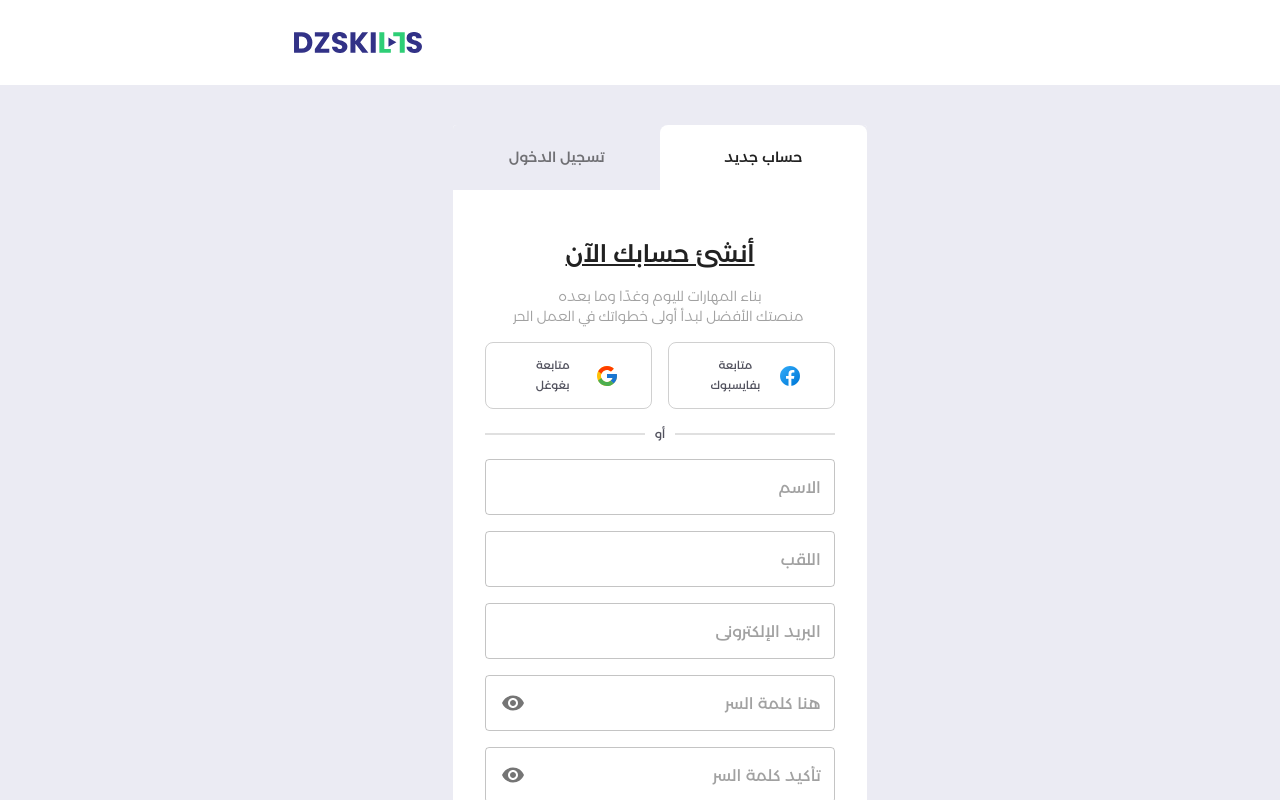
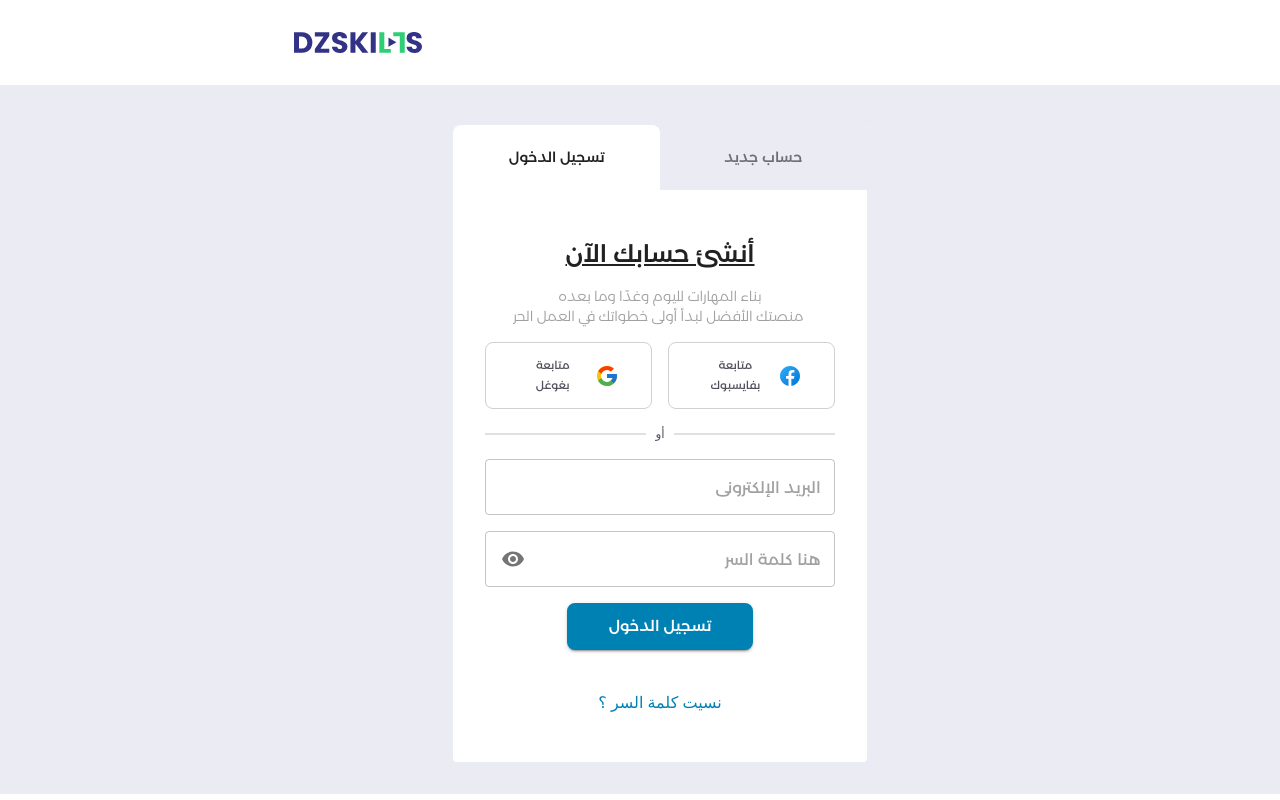
Before and after one commit to Spounka/DzSkills-Frontend, a React (Vite) app: page /login in a window 1280 px wide. Shown: the top 800 px of the page. Built offline with nearby package versions, Linux system fonts and the light colour scheme.

Commit message:
idk anymore, i'm on a tight schedule

```diff
--- a/src/components/ui/FullWidthTab.tsx
+++ b/src/components/ui/FullWidthTab.tsx
@@ -1,16 +1,25 @@
-import { Tabs } from '@mui/material';
+import { Tab, Tabs } from '@mui/material';
 import { Box } from '@mui/system';
 import React from 'react';
+import { v4 as uuidv4 } from 'uuid';
 import { TabPanel } from './TabPanel';
 
 
 interface props {
-    tabs: React.ReactElement[];
+    tabLabels: string[];
     panels: React.ReactElement[];
     startState?: number
 }
 
-function FullWidthTab({ tabs, panels, startState }: props) {
+function a11yProps(index: number) {
+    return {
+        id: `simple-tab-${index}`,
+        'aria-controls': `simple-tabpanel-${index}`,
+    };
+}
+
+
+function FullWidthTab({ tabLabels, panels, startState }: props) {
     const [value, setValue] = React.useState(startState || 0);
 
     const handleChange = (event: React.SyntheticEvent, newValue: number) => {
@@ -42,12 +51,14 @@ function FullWidthTab({ tabs, panels, startState }: props) {
                         },
                     }}
                 >
-                    {tabs.map((tab) => tab)}
+                    {tabLabels.map((label, index) => {
+                        return <Tab disableRipple label={label} {...a11yProps(index)} key={uuidv4()} />
+                    })}
                 </Tabs>
             </Box>
             {panels.map((panel, index) => {
                 return (
-                    <TabPanel value={value} index={index} key={index}>
+                    <TabPanel value={value} index={index} key={uuidv4()}>
                         {panel}
                     </TabPanel>
                 )
--- a/src/components/ui/TabPanel.tsx
+++ b/src/components/ui/TabPanel.tsx
@@ -1,4 +1,3 @@
-import { Typography } from '@mui/material';
 import { Box } from '@mui/system';
 
 export interface TabPanelProps {
@@ -15,11 +14,8 @@ export function TabPanel({ children, index, value, ...other }: TabPanelProps) {
             {...other}
         >
             {value === index &&
-                <Box sx={{
-                    // px: 6,
-                    // py: 8
-                }}>
-                    <Typography>{children}</Typography>
+                <Box>
+                    {children}
                 </Box>}
         </div>
     );
--- /dev/null
+++ b/src/globals/axiosInstance.ts
@@ -0,0 +1,10 @@
+import axios from "axios";
+
+const axiosInstance = axios.create({
+    baseURL: "http://localhost:8000/api",
+    headers: {
+        "Content-Type": "multipart/form-data",
+    },
+});
+
+export default axiosInstance;
--- a/src/pages/authenticate/Authenticate.tsx
+++ b/src/pages/authenticate/Authenticate.tsx
@@ -9,17 +9,10 @@ interface props {
 
 }
 
-function a11yProps(index: number) {
-    return {
-        id: `simple-tab-${index}`,
-        'aria-controls': `simple-tabpanel-${index}`,
-    };
-}
-
 function Autenticate({ }: props) {
     const tabs = [
-        <Tab disableRipple label="حساب جديد" {...a11yProps(0)} />,
-        <Tab disableRipple label="تسجيل الدخول" {...a11yProps(1)} />,
+        "حساب جديد",
+        "تسجيل الدخول",
     ]
 
     const panels = [
@@ -60,7 +53,7 @@ function Autenticate({ }: props) {
                             gridColumnEnd: 9,
                         }}>
 
-                        <FullWidthTab tabs={tabs} panels={panels} startState={0} />
+                        <FullWidthTab tabLabels={tabs} panels={panels} startState={1} />
                     </Card>
                 </Box>
             </Grid>
--- /dev/null
+++ b/src/pages/authenticate/api/login.ts
@@ -0,0 +1,26 @@
+import axiosInstance from "../../../globals/axiosInstance";
+
+export async function login({ email, password }: any) {
+    const { data } = await axiosInstance.post("/rest-auth/login/", {
+        email,
+        password,
+    });
+    return data;
+}
+
+export async function signUp({
+    email,
+    password1,
+    password2,
+    first_name,
+    last_name,
+}: any) {
+    const { data } = await axiosInstance.post("/rest-auth/login", {
+        first_name,
+        last_name,
+        email,
+        password1,
+        password2,
+    });
+    return data;
+}
--- a/src/pages/authenticate/components/login/index.tsx
+++ b/src/pages/authenticate/components/login/index.tsx
@@ -1,11 +1,69 @@
-import { Stack, TextField, useTheme } from '@mui/material'
-import { Link } from 'react-router-dom'
+import { Paper, Stack, TextField, Typography, useTheme } from '@mui/material'
+import { useFormik } from 'formik'
+import { useMutation } from 'react-query'
+import { useDispatch } from 'react-redux'
+import { Link, useNavigate } from 'react-router-dom'
+import * as Yup from 'yup'
 import IconFormPassword from '../../../../components/form/IconFormPassword'
 import { MainButton } from '../../../../components/ui/MainButton'
+import { updateUser } from '../../../../redux/userSlice'
+import { login } from '../../api/login'
 import AuthFormsHeader from '../form-header'
 
-function Login() {
+
+const validationSchema = Yup.object({
+    email: Yup.string()
+        .email('البريد الإلكتروني غير صالح')
+        .required('تعبئة الخانة اجبارية'),
+    password: Yup.string()
+        .min(8, 'يجب ألا يقل طول الحقل عن 8 أحرف')
+        .required('تعبئة الخانة اجبارية')
+})
+
+const initialValues = {
+    email: '',
+    password: '',
+}
+
+interface props {
+    errors?: string | any
+}
+
+function ErrorField({ errors }: props) {
     const theme = useTheme()
+    return (
+        <Paper elevation={0} sx={{
+            bgcolor: theme.palette.error.light,
+            py: theme.spacing(),
+            px: theme.spacing(),
+            borderRadius: theme.spacing(),
+        }}>
+            <Typography
+                variant={'subtitle1'}
+                color={'white'}
+            >{errors}</Typography>
+        </Paper>
+    )
+
+}
+export default function Login() {
+    const theme = useTheme()
+    const dispatch = useDispatch()
+    const navigate = useNavigate()
+    const query = useMutation({
+        mutationKey: ['login'],
+        mutationFn: ({ email, password }: { email: string, password: string }) => login({ email, password }),
+        onSuccess: (response) => {
+            dispatch(updateUser(response))
+            navigate('/profile');
+        }
+
+    })
+    const formik = useFormik({
+        initialValues: initialValues,
+        validationSchema: validationSchema,
+        onSubmit: ({ email, password }) => query.mutate({ email, password })
+    })
     return (
         <Stack spacing={2} width={'100%'} sx={{
             py: 6,
@@ -14,10 +72,35 @@ function Login() {
             <AuthFormsHeader title="أنشئ حسابك الآن"
                 subheader={`بناء المهارات لليوم وغدًا وما بعده\n\ منصتك الأفضل لبدأ أولى خطواتك في العمل الحر`}
             />
-            <TextField name="email" type={'email'} variant="outlined"
-                fullWidth color="secondary" placeholder="البريد الإلكتروني" />
-            <IconFormPassword name="password" placeholder={"هنا كلمة السر"} />
-            <MainButton text={'تسجيل الدخول'} color={theme.palette.secondary.main} />
+            <form onSubmit={formik.handleSubmit}>
+                <Stack spacing={2} width={'100%'} >
+                    <TextField
+                        name="email"
+                        type={'email'}
+                        variant="outlined"
+                        fullWidth color="secondary" placeholder="البريد الإلكتروني"
+                        value={formik.values.email}
+                        onChange={formik.handleChange}
+                        error={formik.touched.email && Boolean(formik.errors.email)}
+                    />
+                    {formik.touched.email && formik.errors.email ? <>
+                        <Typography variant={'caption'} color={'error'} sx={{
+                            px: theme.spacing(2),
+                            m: 0
+                        }} >{formik.errors.email}</Typography>
+                    </> : null}
+                    <IconFormPassword
+                        value={formik.values.password}
+                        onChange={formik.handleChange}
+                        error={formik.touched.password && Boolean(formik.errors.password)}
+                        name="password" placeholder={"هنا كلمة السر"} />
+                    {formik.touched.password && formik.errors.password ? <>
+                        <Typography variant={'caption'} color={'error'} sx={{
+                            px: theme.spacing(2),
+                            m: 0
+                        }} >{formik.errors.password}</Typography>
+                    </> : null}
+                    <MainButton type={'submit'} text={'تسجيل الدخول'} color={theme.palette.secondary.main} />
 
                     <Link to="password-reset" style={{
                         color: `${theme.palette.secondary.main}`,
@@ -27,7 +110,7 @@ function Login() {
                         نسيت كلمة السر ؟
                     </Link>
                 </Stack>
+            </form>
+        </Stack >
     )
 }
-
-export default Login
--- a/src/pages/edit-profile/EditPasswordForm.tsx
+++ b/src/pages/edit-profile/EditPasswordForm.tsx
@@ -19,11 +19,21 @@ export function EditPasswordForm({ }) {
     }}>
 
         <EditProfileColumn>
-            <EditProfileField name={'current_password'} text={'كلمة السر الحالية'} type={'password'} />
+            <EditProfileField
+                name={'current_password'}
+                label={'كلمة السر الحالية'}
+                type={'password'} />
         </EditProfileColumn>
         <EditProfileColumn>
-            <EditProfileField grow name={'password1'} text={'كلمة السر الجديدة'} type={'password'} />
-            <EditProfileField grow name={'password2'} text={'تأكيد كلمة السر'} type={'password'} />
+            <EditProfileField
+                name={'password1'}
+                label={'كلمة السر الجديدة'}
+                type={'password'} />
+            <EditProfileField
+                grow
+                name={'password2'}
+                label={'تأكيد كلمة السر'}
+                type={'password'} />
         </EditProfileColumn>
         <ButtonGroup sx={{
             transition: 'all ease-in-out 300ms',
--- a/src/pages/edit-profile/EditProfileContent.tsx
+++ b/src/pages/edit-profile/EditProfileContent.tsx
@@ -1,14 +1,17 @@
 import { Avatar, ButtonGroup, useTheme } from '@mui/material';
 import Box from '@mui/material/Box';
 import Card from '@mui/material/Card';
+import { useSelector } from 'react-redux';
 import { MainButton } from '../../components/ui/MainButton';
-import UploadSvgIcon from '../../components/UploadSvgIcon';
+import UploadSvgIcon from '../../components/ui/UploadSvgIcon';
+import { selectUser } from '../../redux/userSlice';
 import EditProfileField from './components/fields';
 import EditProfileColumn from './components/fields-column';
 import SocialMediaInput from './SocialMediaInput';
 
 export default function EditProfileContent({ }) {
     const theme = useTheme();
+    const user = useSelector(selectUser)
     return (
         <Card elevation={0} sx={{
             gridColumnStart: 5,
@@ -46,30 +49,40 @@ export default function EditProfileContent({ }) {
             </Box>
 
             <EditProfileColumn>
-                <EditProfileField grow
+                <EditProfileField
+                    grow
                     name={'first_name'}
                     type={'text'}
-                    text={'الإسم الأول'} />
-                <EditProfileField grow
-                    name={'first_name'}
-                    type={'text'}
-                    text={'اسم العائلة'} />
+                    placeholder={user.user.first_name}
+                    label={'الإسم الأول'} />
+                <EditProfileField
+                    grow
+                    name={'last_name'}
+                    type={'label'}
+                    placeholder={user.user.last_name}
+                    label={'اسم العائلة'} />
             </EditProfileColumn>
             <EditProfileColumn>
-                <EditProfileField grow
+                <EditProfileField
+                    grow
+                    name={'email'}
+                    type={'email'}
+                    placeholder={user.user.email}
+                    label={'البريد الإلكتروني'} />
+                <EditProfileField
+                    grow
                     name={'speciality'}
-                    type={'email'}
-                    text={'البريد الإلكتروني'} />
-                <EditProfileField grow
-                    name={'speciality'}
-                    type={'text'}
-                    text={'التخصص'} />
+                    type={'label'}
+                    placeholder={user.user.speciality}
+                    label={'التخصص'} />
             </EditProfileColumn>
             <EditProfileColumn>
-                <EditProfileField grow
+                <EditProfileField
+                    grow
                     name={'description'}
-                    type={'text'}
-                    text={'وصف'}
+                    type={'label'}
+                    placeholder={user.user.description}
+                    label={'وصف'}
                     multiline />
             </EditProfileColumn>
             <SocialMediaInput text={'Facebook'} name={'facebook_url'} placeholder={'https://facebook.com/'} />
--- a/src/pages/edit-profile/components/fields/index.tsx
+++ b/src/pages/edit-profile/components/fields/index.tsx
@@ -10,7 +10,17 @@ const SytledOutline = styled(OutlinedInput)<OutlinedInputProps>(({ theme }) => (
         color: theme.palette.gray.dark,
     },
 }));
-export default function EditProfileField({ name, type, text, multiline, grow }: any) {
+
+interface props {
+    name: string,
+    type: string,
+    label: string,
+    placeholder?: string,
+    multiline?: boolean,
+    grow?: boolean,
+}
+
+export default function EditProfileField({ name, type, label, placeholder, multiline, grow }: props) {
     const theme = useTheme();
     return <>
         <Box sx={{
@@ -25,13 +35,14 @@ export default function EditProfileField({ name, type, text, multiline, grow }:
                 pb: theme.spacing(2),
                 color: theme.palette.gray.dark,
             }}>
-                {text}
+                {label}
             </Typography>
             {multiline ?
 
                 <SytledOutline
                     name={name}
                     type={type}
+                    placeholder={placeholder}
                     color="secondary"
                     size={'small'}
                     fullWidth={true}
@@ -46,6 +57,7 @@ export default function EditProfileField({ name, type, text, multiline, grow }:
                 <SytledOutline
                     name={name}
                     type={type}
+                    placeholder={placeholder}
                     color="secondary"
                     size={'small'}
                     fullWidth={true}
```
Lines whose indentation alone changed are shown as unchanged.
